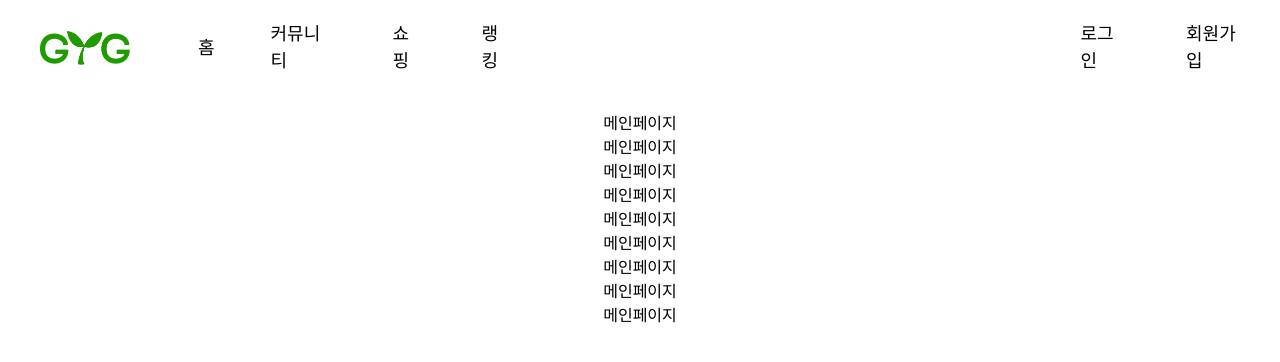
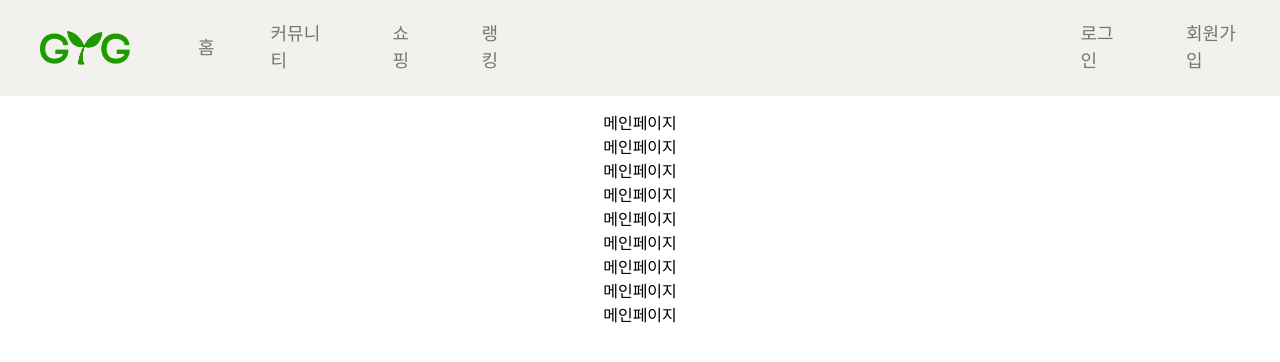
Before and after one commit to GrowYourGreen-GYG/GYG-front, a Next.js app: page / in a window 1280 px wide. Shown: the top 362 px of the page. Built offline with nearby package versions, Linux system fonts and the light colour scheme; a web font is replaced by a local one.

Commit message:
Feat : add tailwind colors setting

```diff
--- a/tailwind.config.ts
+++ b/tailwind.config.ts
@@ -1,20 +1,26 @@
-import type { Config } from 'tailwindcss'
+import type { Config } from "tailwindcss";
 
 const config: Config = {
   content: [
-    './src/pages/**/*.{js,ts,jsx,tsx,mdx}',
-    './src/components/**/*.{js,ts,jsx,tsx,mdx}',
-    './src/app/**/*.{js,ts,jsx,tsx,mdx}',
+    "./src/pages/**/*.{js,ts,jsx,tsx,mdx}",
+    "./src/components/**/*.{js,ts,jsx,tsx,mdx}",
+    "./src/app/**/*.{js,ts,jsx,tsx,mdx}",
   ],
   theme: {
     extend: {
       backgroundImage: {
-        'gradient-radial': 'radial-gradient(var(--tw-gradient-stops))',
-        'gradient-conic':
-          'conic-gradient(from 180deg at 50% 50%, var(--tw-gradient-stops))',
+        "gradient-radial": "radial-gradient(var(--tw-gradient-stops))",
+        "gradient-conic":
+          "conic-gradient(from 180deg at 50% 50%, var(--tw-gradient-stops))",
+      },
+      colors: {
+        "main-green": "#1F9B00",
+        "main-beige": "#F3F1EE",
+        "main-darkgreen": "#417933",
+        "main-gray": "#757575",
       },
     },
   },
   plugins: [],
-}
-export default config
+};
+export default config;
```
